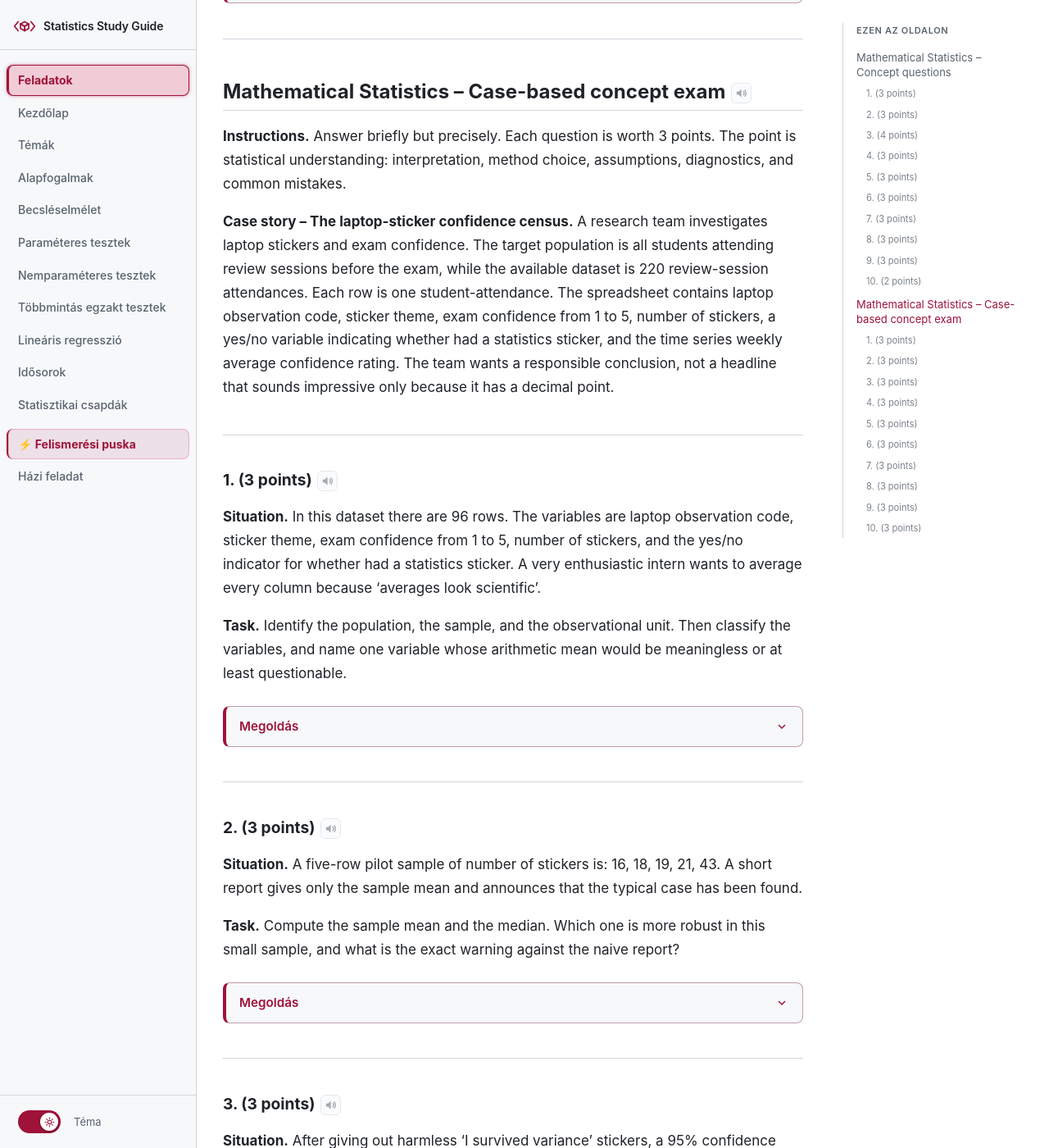
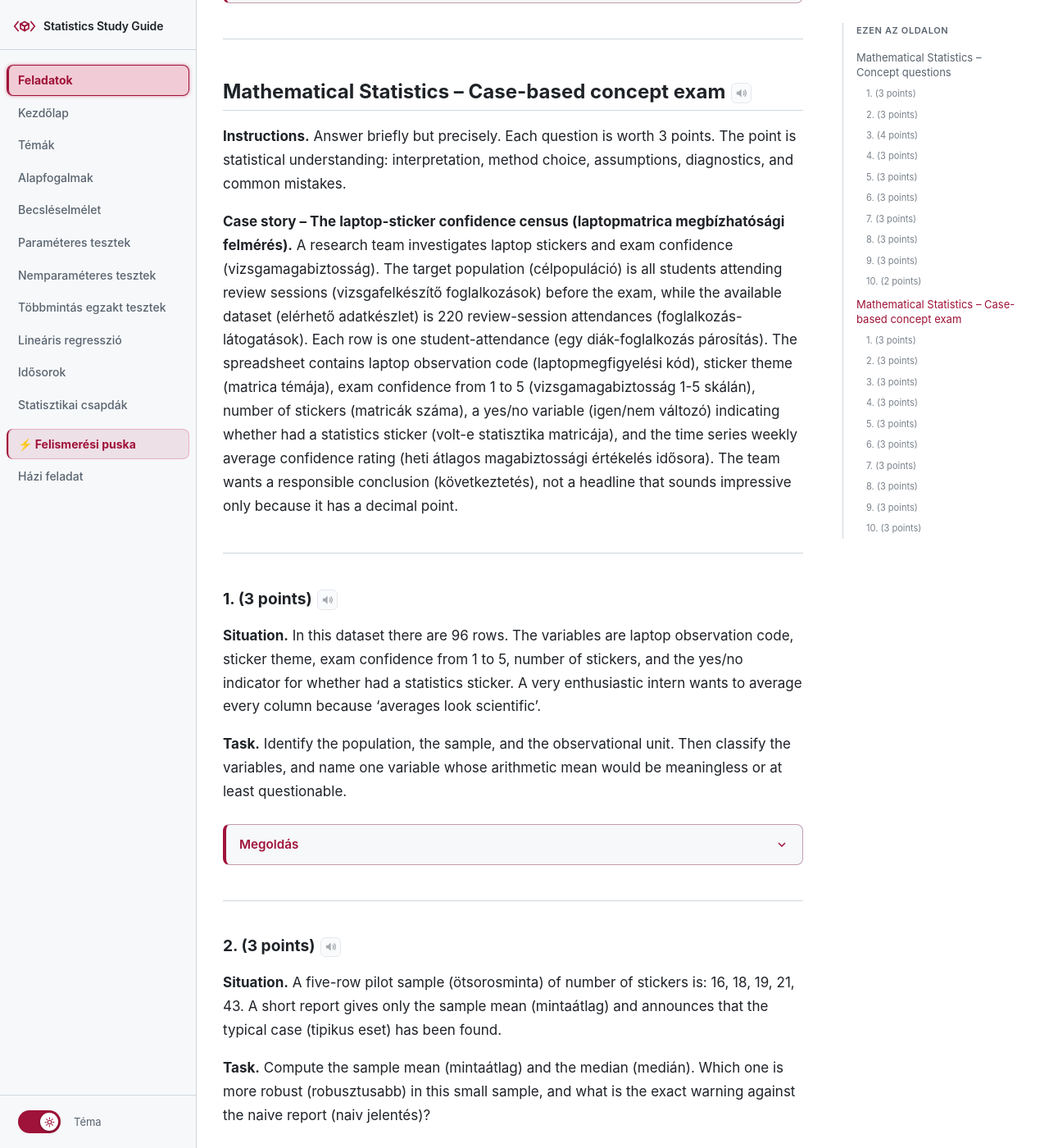
Before and after one commit to szappanka/stats-study, a Jekyll site: the page built from docs/feladatok.md, in a window 1280 px wide and 1400 px high, scrolled down 4500 px. Shown: the whole window at 82% size. Built offline with Jekyll 4.4.1, drawn with Linux system fonts in a browser that asks for light colours; part of the change alters nothing that is shown.

Commit message:
feat: Enhance case study descriptions and add variable classification details for statistical understanding

```diff
--- a/docs/feladatok.md
+++ b/docs/feladatok.md
@@ -356,7 +356,7 @@ Másik megoldás: előzetesen rögzíteni melyik variánst tesztelik (pre-regist
 
 **Instructions.** Answer briefly but precisely. Each question is worth 3 points. The point is statistical understanding: interpretation, method choice, assumptions, diagnostics, and common mistakes.
 
-**Case story – The laptop-sticker confidence census.** A research team investigates laptop stickers and exam confidence. The target population is all students attending review sessions before the exam, while the available dataset is 220 review-session attendances. Each row is one student-attendance. The spreadsheet contains laptop observation code, sticker theme, exam confidence from 1 to 5, number of stickers, a yes/no variable indicating whether had a statistics sticker, and the time series weekly average confidence rating. The team wants a responsible conclusion, not a headline that sounds impressive only because it has a decimal point.
+**Case story – The laptop-sticker confidence census (laptopmatrica megbízhatósági felmérés).** A research team investigates laptop stickers and exam confidence (vizsgamagabiztosság). The target population (célpopuláció) is all students attending review sessions (vizsgafelkészítő foglalkozások) before the exam, while the available dataset (elérhető adatkészlet) is 220 review-session attendances (foglalkozás-látogatások). Each row is one student-attendance (egy diák-foglalkozás párosítás). The spreadsheet contains laptop observation code (laptopmegfigyelési kód), sticker theme (matrica témája), exam confidence from 1 to 5 (vizsgamagabiztosság 1-5 skálán), number of stickers (matricák száma), a yes/no variable (igen/nem változó) indicating whether had a statistics sticker (volt-e statisztika matricája), and the time series weekly average confidence rating (heti átlagos magabiztossági értékelés idősora). The team wants a responsible conclusion (következtetés), not a headline that sounds impressive only because it has a decimal point.
 
 ---
 
@@ -368,17 +368,52 @@ Másik megoldás: előzetesen rögzíteni melyik variánst tesztelik (pre-regist
 
 <details class="solution" markdown="1">
 
+**Population, sample, observational unit (populáció, minta, megfigyelési egység):**
+- **Population (populáció):** all students attending review sessions before the exam — az összes diák aki vizsgafelkészítő foglalkozáson vett részt
+- **Sample (minta):** the 96 rows in the dataset — a 96 soros adathalmaz, ami a 220-ból van kivéve
+- **Observational unit (megfigyelési egység):** one student-attendance — egy diák egy foglalkozáson való részvétele
+
+**Variable classification (változók osztályozása):**
+
+| Variable | Level of measurement (mérési szint) | Miért |
+|---|---|---|
+| Laptop observation code | Nominal (nominális) | Azonosító kód, nem mennyiség |
+| Sticker theme | Nominal (nominális) | Kategóriák, nincs sorrend |
+| Exam confidence (1–5) | Ordinal (ordinális) | Van sorrend, de a távolságok nem feltétlenül egyenlők |
+| Number of stickers | Ratio (arány) | Egyenlő különbségek, valódi nulla (0 matrica = nincs matrica) |
+| Yes/no statistics sticker | Nominal (nominális) | Két kategória (igen/nem), nincs mennyiség |
+
+**Mikor értelmetlen az átlag:**
+- **Laptop observation code:** az átlag értelmetlen — a számok tetszőleges kódok (labels), nem mennyiségek
+- **Sticker theme:** az átlag értelmetlen — kategóriák, nincs numerikus jelentésük
+- **Yes/no statistics sticker:** az átlag értelmetlen — két kategória (igen/nem), nem mennyiség
+- **Exam confidence (1–5):** kérdéses — az átlag feltételezi hogy a távolságok egyenlők a kategóriák között, ami ordinális adatnál nem garantált
+
 </details>
 
 ---
 
 ### 2. (3 points)
 
-**Situation.** A five-row pilot sample of number of stickers is: 16, 18, 19, 21, 43. A short report gives only the sample mean and announces that the typical case has been found.
+**Situation.** A five-row pilot sample (ötsorosminta) of number of stickers is: 16, 18, 19, 21, 43. A short report gives only the sample mean (mintaátlag) and announces that the typical case (tipikus eset) has been found.
 
-**Task.** Compute the sample mean and the median. Which one is more robust in this small sample, and what is the exact warning against the naive report?
+**Task.** Compute the sample mean (mintaátlag) and the median (medián). Which one is more robust (robusztusabb) in this small sample, and what is the exact warning against the naive report (naiv jelentés)?
 
 <details class="solution" markdown="1">
+
+**Számítások:**
+- **Sample mean (mintaátlag):** (16 + 18 + 19 + 21 + 43) / 5 = 117 / 5 = **23.4**
+- **Median (medián):** a középső érték rendezett sorban: 16, 18, **19**, 21, 43 → **19**
+
+**Melyik robusztusabb (more robust):**
+
+A medián robusztusabb ebben az esetben, mert a 43-as érték egy kiugró érték (outlier) ami felfelé húzza az átlagot (23.4), így az átlag nem jellemzi a tipikus esetet. A medián (19) nem érzékeny a kiugró értékekre — csak a középső értéket veszi figyelembe.
+
+**Warning against the naive report (figyelmeztetés a naiv jelentés ellen):**
+
+Két okból helytelen azt mondani hogy "the typical case has been found":
+- **Kis minta (small sample)** — 5 sor alapján nem lehet általánosítani a populációra, a mintavételi ingadozás (sampling variability) nagy
+- **Kiugró érték (outlier)** — a 43-as érték torzítja az átlagot, ezért az átlag nem jellemzi a tipikus esetet. A medián jobb leíró statisztika lenne ebben az esetben
 
 </details>
 
```
